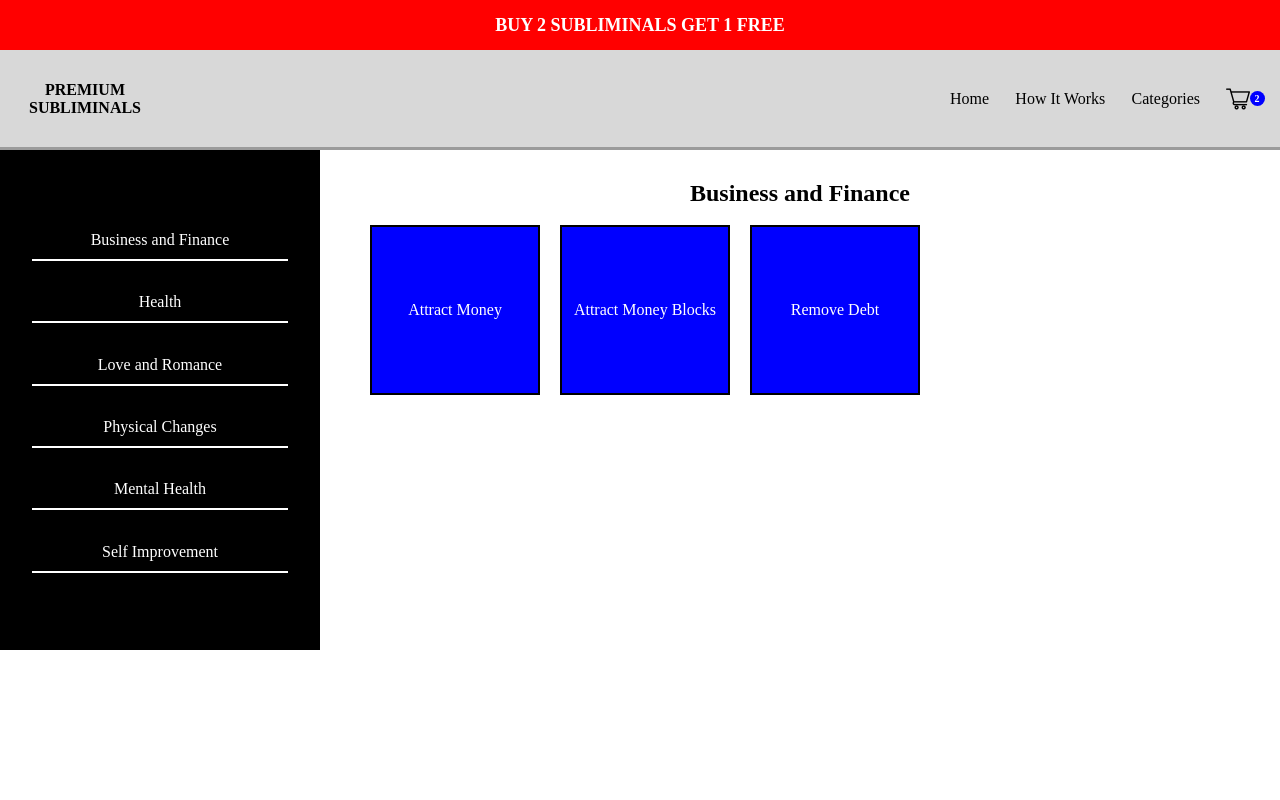
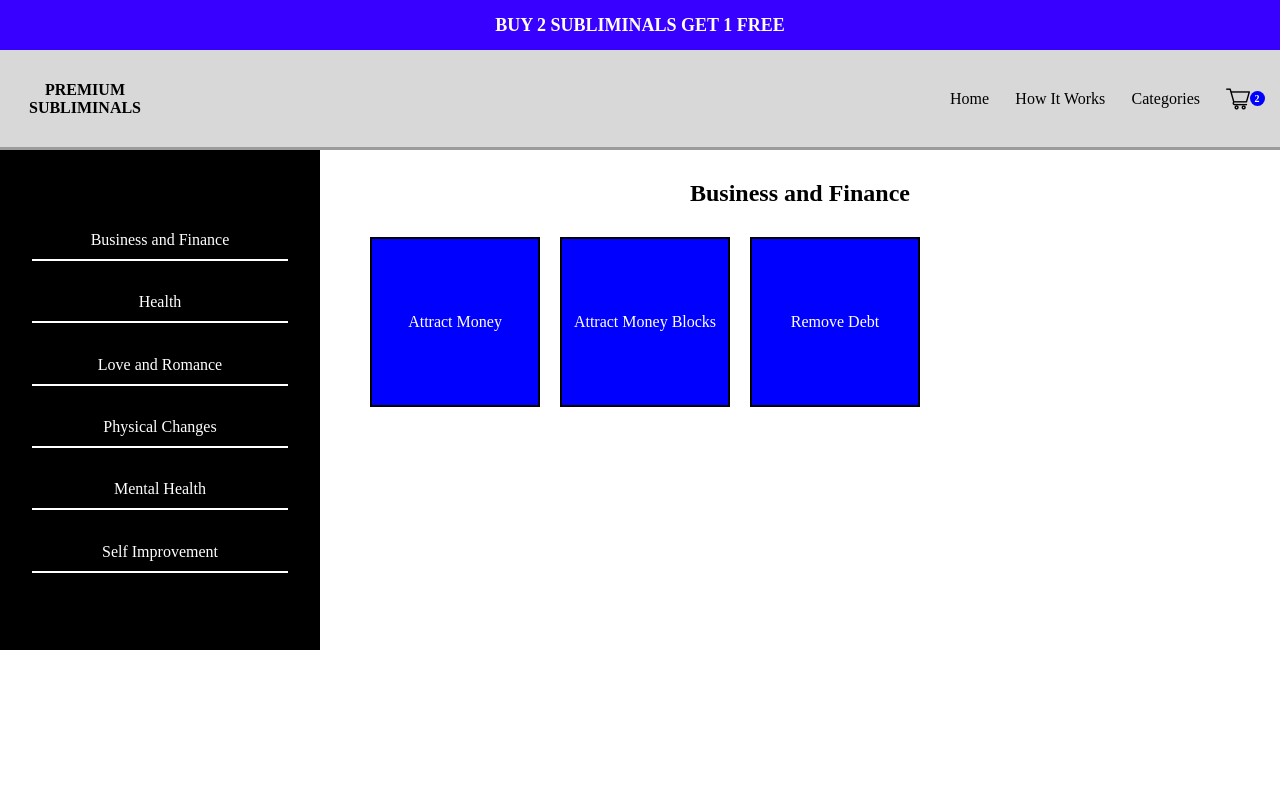
Before and after one commit to lavell119/subliminal-site-react, a React (Create React App) app in the folder subliminal-site-react/: page /categories/0 in a window 1280 px wide. Shown: the top 800 px of the page. Built offline with nearby package versions, Linux system fonts and the light colour scheme.

Commit message:
added bottom padding to individual category h2

```diff
--- a/subliminal-site-react/src/App.css
+++ b/subliminal-site-react/src/App.css
@@ -149,8 +149,8 @@ a {
   background: blue;
   color: white;
   display: flex;
-    align-items: center;
-    justify-content: center;
+  align-items: center;
+  justify-content: center;
   height: 170px;
   width: 170px;
   border: 2px solid black;
@@ -213,7 +213,7 @@ a {
   }
 
   .coupon_header {
-    background: red;
+    background: rgb(55, 0, 255);
     display: flex;
     align-items: center;
     justify-content: center;
@@ -226,3 +226,7 @@ a {
   .sub_wrapper {
     width: 100%;
   }
+
+  .individual_category h2 {
+    padding-bottom: 12px;
+  }
```
